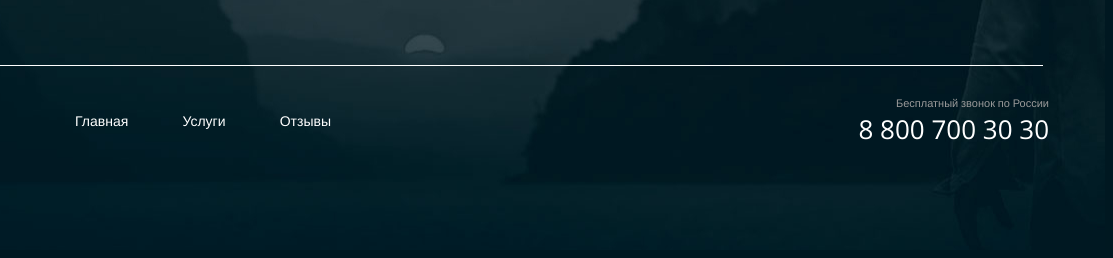
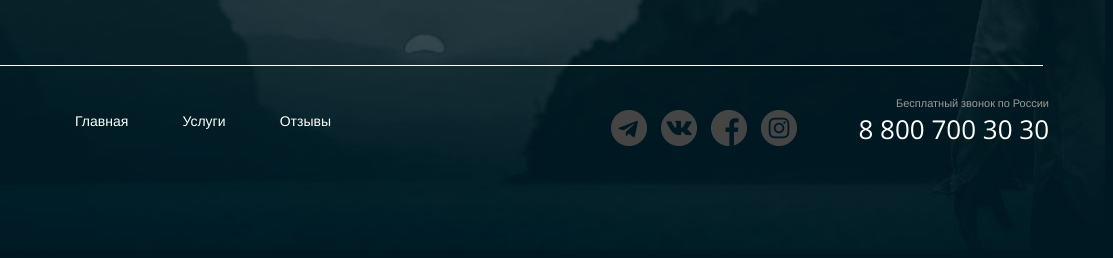
Before and after one commit to ttjpg/ttjpg.github.io, a plain HTML site: page Air-Asia/index.html in a window 1280 px wide. Shown: the part 2371-2629 px from the top of the page, 167-1280 px from the left. Drawn offline with nearby package versions, Linux system fonts and the light colour scheme.

Commit message:
Update main.css

```diff
--- a/Air-Asia/css/main.css
+++ b/Air-Asia/css/main.css
@@ -431,37 +431,37 @@ header {
 }
 
 .socials__item--icon--telegram .socials__link {
-  background-image: url(./img/icons/socials/telegram.png);
+  background-image: url(../img/icons/socials/telegram.png);
 }
 
 .socials__item--icon--telegram .socials__link:hover {
-  background-image: url(./img/icons/socials/telegram.png);
+  background-image: url(../img/icons/socials/telegram.png);
   filter: invert(1.1);
 }
 
 .socials__item--icon--vk .socials__link {
-  background-image: url(./img/icons/socials/vk.png);
+  background-image: url(../img/icons/socials/vk.png);
 }
 
 .socials__item--icon--vk .socials__link:hover {
-  background-image: url(./img/icons/socials/vk.png);
+  background-image: url(../img/icons/socials/vk.png);
   filter: invert(1.1);
 }
 
 .socials__item--icon--fb .socials__link {
-  background-image: url(./img/icons/socials/f.png);
+  background-image: url(../img/icons/socials/f.png);
 }
 
 .socials__item--icon--fb .socials__link:hover {
-  background-image: url(./img/icons/socials/f.png);
+  background-image: url(../img/icons/socials/f.png);
   filter: invert(1.1);
 }
 
 .socials__item--icon--insta .socials__link {
-  background-image: url(./img/icons/socials/in.png);
+  background-image: url(../img/icons/socials/in.png);
 }
 
 .socials__item--icon--insta .socials__link:hover {
-  background-image: url(./img/icons/socials/in.png);
+  background-image: url(../img/icons/socials/in.png);
   filter: invert(1.1);
 }
```
